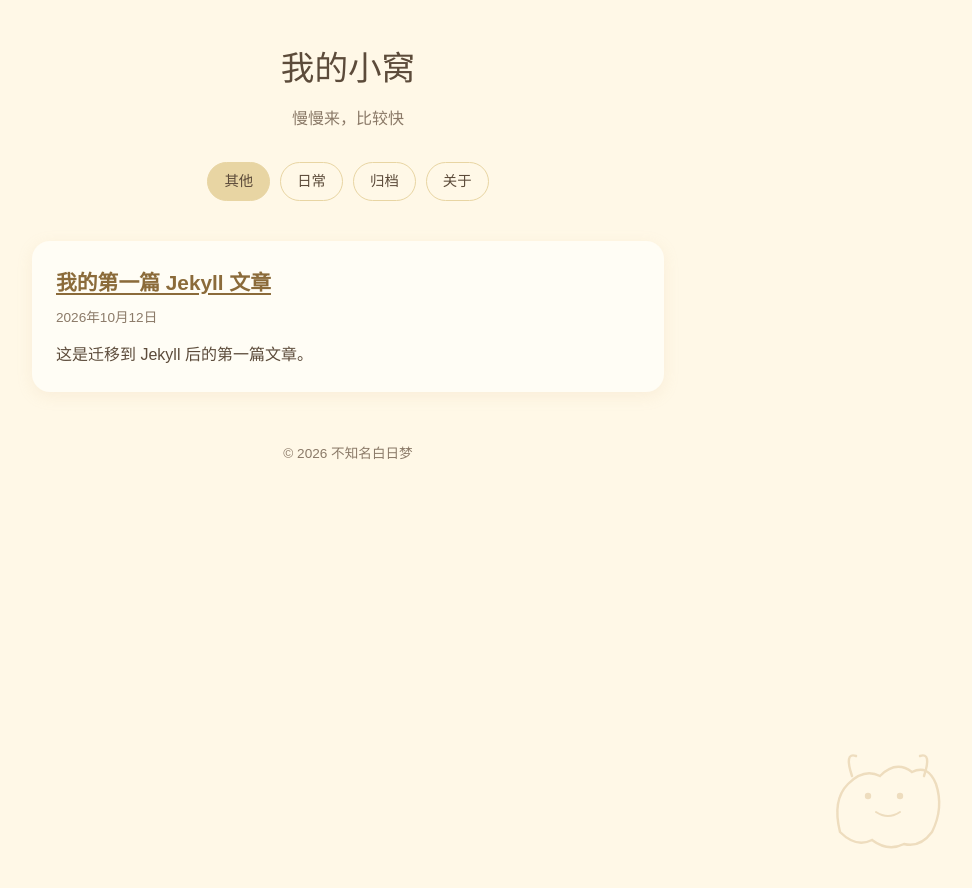
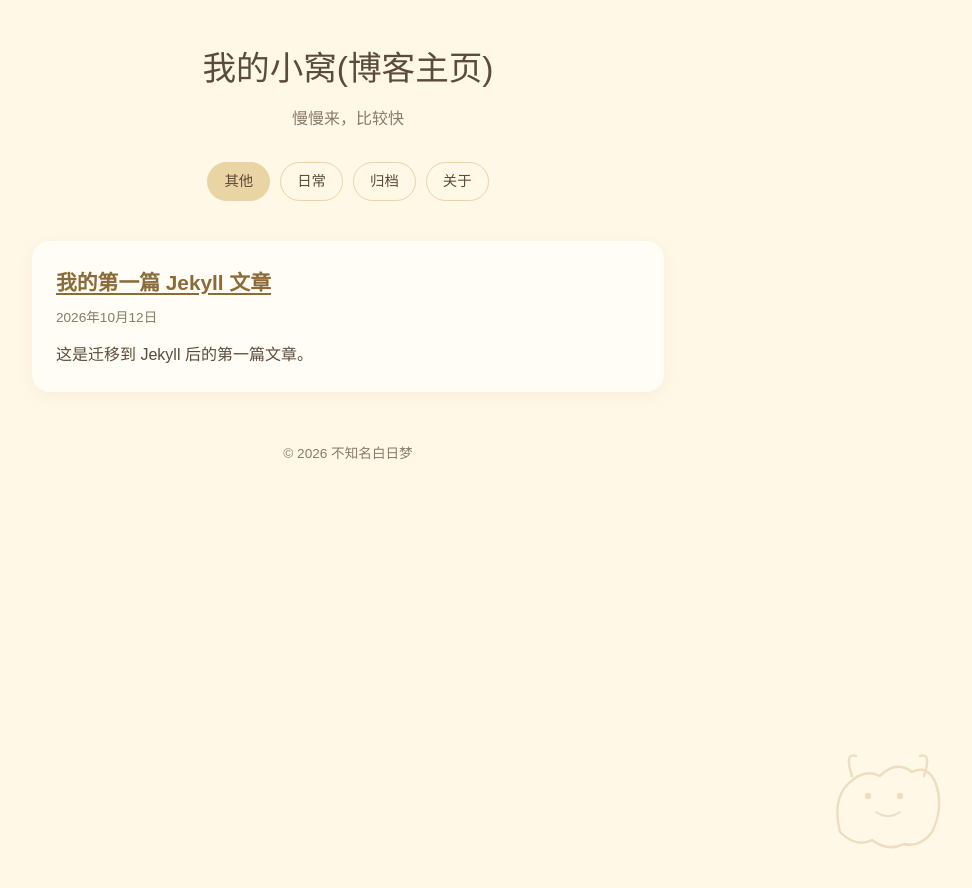
Before and after one commit to MYOUYIM/MYOUYIM.github.io, a Jekyll site: the page built from index.md, in a window 1280 px wide. Shown: the top 888 px of the page, without its empty margins (292-1264 px from the left). Built offline with Jekyll 4.4.1, drawn with Linux system fonts in a browser that asks for light colours.

Commit message:
更新 _config.yml

```diff
--- a/_config.yml
+++ b/_config.yml
@@ -1,4 +1,4 @@
-title: 我的小窝
+title: 我的小窝(博客主页)
 description: 慢慢来，比较快
 baseurl: ""
 url: "https://myouyim.github.io"
```
